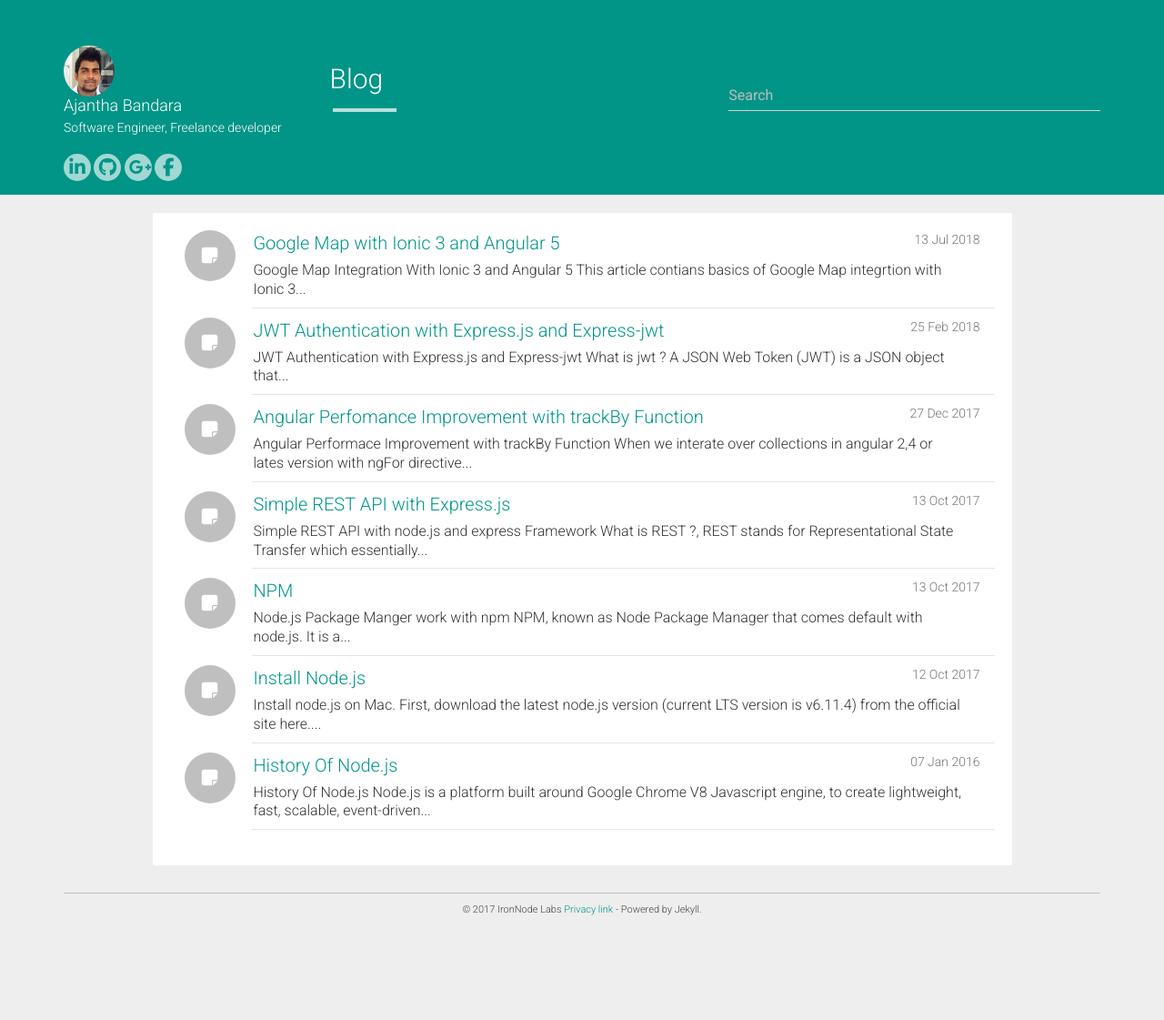
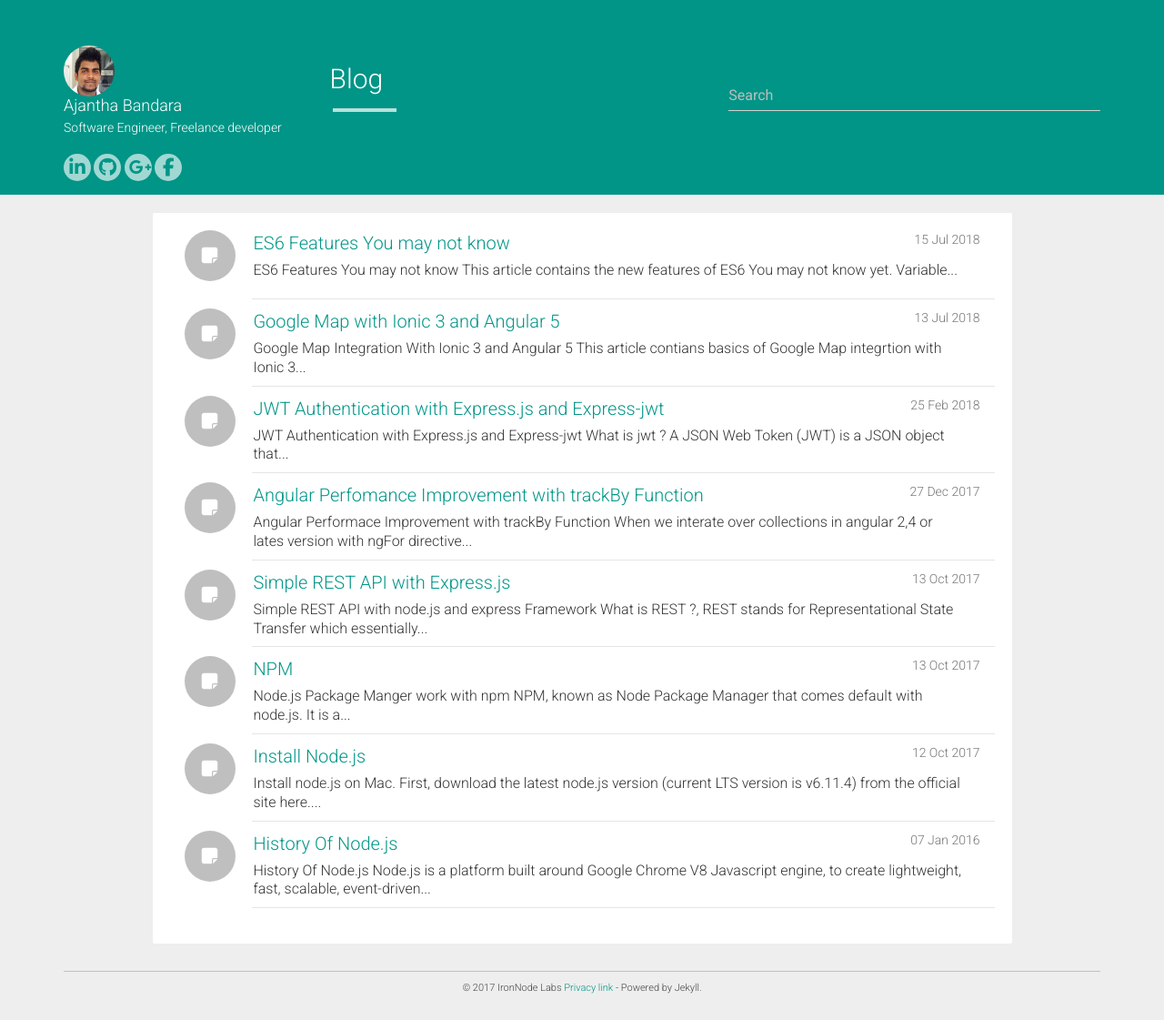
Before and after one commit to AjanthaB/AjanthaB.github.io, a Jekyll site: the page built from index.html, in a window 1280 px wide. Shown: the whole page at 91% size. Built offline with Jekyll 4.4.1, drawn with Linux system fonts in a browser that asks for light colours; nearby versions of some CDN libraries; the list of posts is cut into pages by our own code; before the commit the page ends 1035 px from its top, so only the background shows below that; some of the changed lines change nothing that is shown.

Commit message:
added es6 features

````diff
--- a/_layouts/post.html
+++ b/_layouts/post.html
@@ -63,5 +63,5 @@ layout: default
         })();
     /* ]]> */
     </script>
+</div>
 </div> -->
-</div>
--- /dev/null
+++ b/_posts/ES6/2018-07-15-ES6-Awesome-Features.md
@@ -0,0 +1,263 @@
+---
+layout: post
+title:  "ES6 Features You may not know"
+date:   2018-07-15 07:04:39
+categories: javascript es6 js
+---
+
+# **ES6 Features You may not know**
+
+This article contains the new features of **ES6** You may not know yet.
+
+
+- **Variable Swapping**
+- **Spread Operator**
+- **Computed Properties**
+- **Generators**
+- **Destructuring Objects and Arrays**
+
+
+## **Variable Swapping**
+
+Now is't very easy to swap two variable.
+``` js
+var a = 10, b =20;
+
+[a. b] = [b, a];
+
+console.log(a, b);
+// output 20, 10
+
+```
+
+
+## **Spread Operator**
+
+Spread syntax allows an iterable such as an array expression or string to be expanded in places
+where zero or more arguments (for function calls) or elements (for array literals) are expected, or an object expression to be expanded in places where zero or more key-value pairs (for object literals) are expected.
+
+### **Spread in function calls**
+
+``` js
+
+function func(x, y, z) { }
+var args = [0, 1, 2];
+func(...args);
+
+```
+
+### **Spread in array literals**
+
+``` js
+var nums = ['100', '200'];
+var newNums = ['10', ...nums, '300', '400'];
+// ["10", "100", "200", "300", "400"]
+
+```
+
+Copy or Concat Arrays
+
+``` js
+// create a copy of array
+var array = [1,2,3,4,5]
+var copy = [..array]
+// [1,2,3,4,5]
+
+// concatenate arrays
+var arr1 = [1,2,3]
+var arr2 = [4,5,6]
+
+var newArray = [...arr1, ...arr2]
+// [1,2,3,4,5,6]
+
+```
+
+### **Spread in object literals**
+
+Shallow-cloning (excluding prototype) or merging of objects is now possible using a shorter syntax than
+
+**Object.assign()**.
+
+``` js
+var obj1 = {a:10, b: 20}
+var obj2 = {x: 30, y:40}
+
+var newCopy = {...obj1}
+// {a:10, b: 20}
+
+
+var newObj = {...obj1, ...obj2}
+// {a:10, b: 20, x: 30, y:40}
+
+```
+
+## **Computed Properties**
+
+``` js
+
+// Shorthand property names
+var a = 'foo', b = 42, c = {};
+var o = {a, b, c};
+// {foo: 'foo', b: 'b', c: {}}
+
+// Computed property names (ES2015)
+var prop = 'foo';
+var o = {
+  [prop]: 'hey',
+  ['b' + 'ar']: 'there'
+};
+// {'bar': "there"}
+
+
+var o = {
+  [(x => x % 2 === 0  ? 'even' : 'odd')(5)]: 5
+}
+// {odd: 5}
+
+
+```
+
+## **Generators**
+
+Generators are functions which can be paused the execution and resume later. Their context (variable bindings) will be saved across re-entrances.
+Generators are very helpful when come promises. Now we can avoid **Callback Hell** still keeping the asynchronous manner and code looks like synchronous.
+
+Calling a generator function does not execute its body immediately; an iterator object for the function is returned instead. When the iterator's next() method is called, the generator function's body is executed until the first yield expression, which specifies the value to be returned from the iterator or, with yield*, delegates to another generator function. The next() method returns an object with a value property containing the yielded value and a done property which indicates whether the generator has yielded its last value as a boolean. Calling the next() method with an argument will resume the generator function execution, replacing the yield expression where execution was paused with the argument from next().
+
+When execution is finished, will return a generator object with a **done** set to **true** and result set to **value**.
+Execution will finished if throws any errors inside the body. Errors needs to handle inside the body. otherwise will return a object as {value: undefined, done: true}.
+
+``` js
+
+function* increment() {
+  var i = 0;
+  while (i < i+1)
+    yield i++;
+}
+
+var gen = increment();
+console.log(increment.next()) // {value: 0, done: false}
+console.log(increment.next()) // {value: 1, done: false}
+console.log(increment.next()) // {value: 1, done: false}
+
+
+// calculate fibonacci numbers
+var fibonacci = function*(){
+  let pre = 0, cur = 1;
+   while (pre < 1000) {
+     // Here we destruct the former state
+     [pre, cur] = [cur, pre + cur];
+     // and yield (return) each step
+     yield pre;
+   }
+}();
+
+for (var n of fibonacci) {
+  console.log(n);
+}
+```
+
+
+## **Destructuring**
+
+The destructuring assignment syntax is a JavaScript expression that makes it possible to unpack values from arrays, or properties from objects, into distinct variables like bellow.
+
+### **Destructuring a Array**
+
+``` js
+var [a, b] = [10, 20]
+// a = 10, b = 20
+
+// reset of the values to a another variable
+var [a, b, ...c] = [10, 20, 30, 40]
+// a = 10, b = 20, c = [30, 40]
+
+var [a] = [10, 20, 30]
+// a = 10
+
+// with default values
+var [a = 1, b = 2, c = 3] = [10, 20]
+// a = 10, b = 20, c = 3
+
+// ignore the values
+var [a, ,b] = [10, 20, 30]
+// a = 10, b = 30
+
+// return value from a function
+var func = () => [1,2,3,4]
+var [a, b] = func()
+// a = 1, b = 2
+```
+
+### **Destructuring a Object**
+
+**Access with same keys**
+
+``` js
+var obj = {a: 10, b:20}
+var {a, b} = obj;
+// a = 10, b = 20
+```
+
+**Assign to new keys**
+``` js
+var obj = {a: 10, b:20}
+var {a: x, b: y} = obj;
+// x = 10, y = 20
+```
+
+**Same as arrays we can provide default values**
+``` js
+var obj = {a: 10}
+var {a = 1, b = 2} = obj;
+// a = 10, b = 2
+```
+
+**Assign to new keys with default values**
+``` js
+var obj = {a: 10}
+var {a:x = 1, y:b = 2} = obj;
+// x = 10, y = 2
+```
+
+### **Nested Arrays and Object destructuring**
+
+``` js
+var oo = {
+  users: [
+    { imgs: [{url: "http://example.com"}],
+      username: "Ajantha"
+    }
+  ],
+  pages: {numOfPages: 1, limit: 5}
+}
+
+var {users:[{imgs:[{url: imgUrl}]}], pages: {limit}} = oo
+
+// imgUrl = "http://example.com", limit = 5
+```
+
+**Pass destructuring object to function.**
+
+``` js
+var PrintUserName = ({user: {username}}) => console.log(username)
+PrintUserName({user: {username: "Ajantha", password: ""}});
+// "Ajantha"
+```
+
+**Use destructuring in a for loop**
+
+``` js
+var users = [
+  {imgs: [{url: "http://example.com"}],
+    username: "Ajantha"
+  }
+]
+
+for (var {imgs: [{url}], username:un} of users) {
+  console.log(url, un);
+}
+// "http://example.com"  "Ajantha"
+```
+
+Thak you. If you find this tutorial helps you, Please share this.
````
